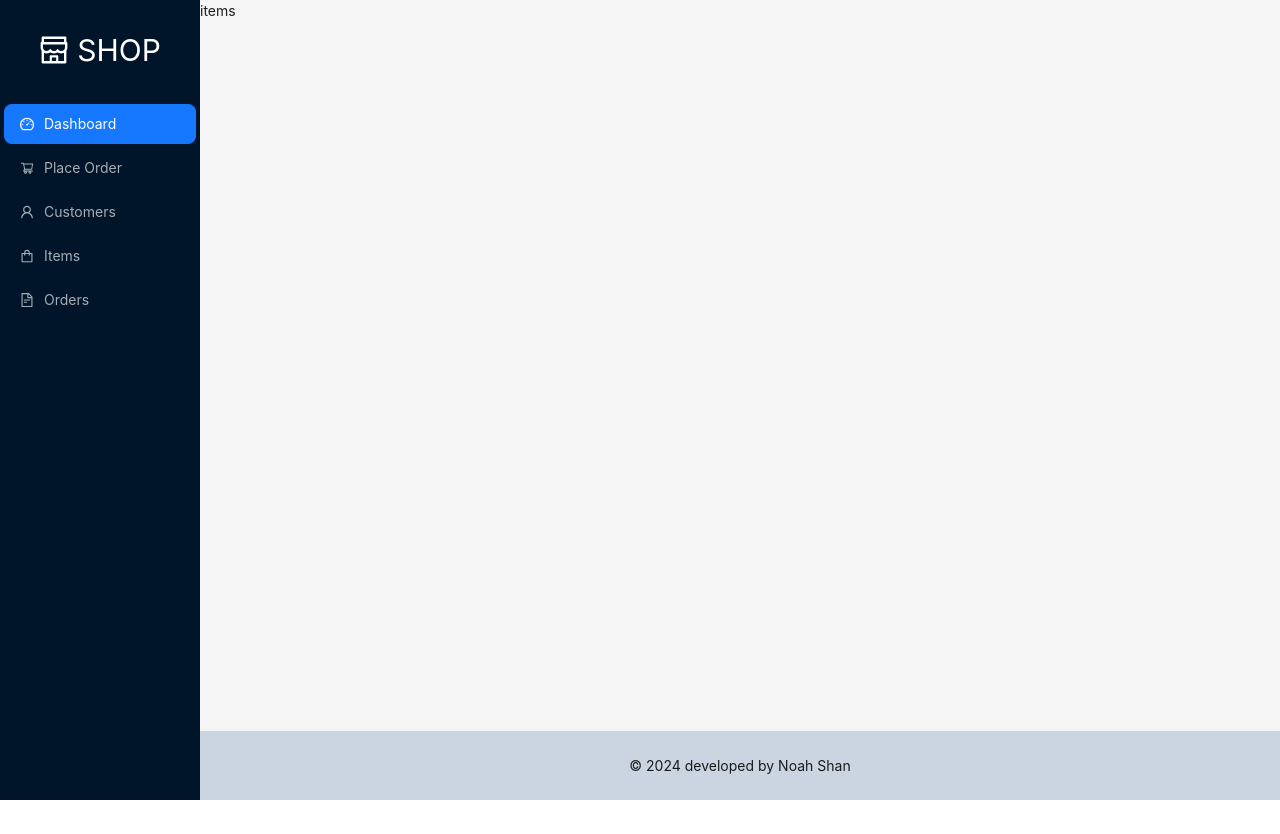
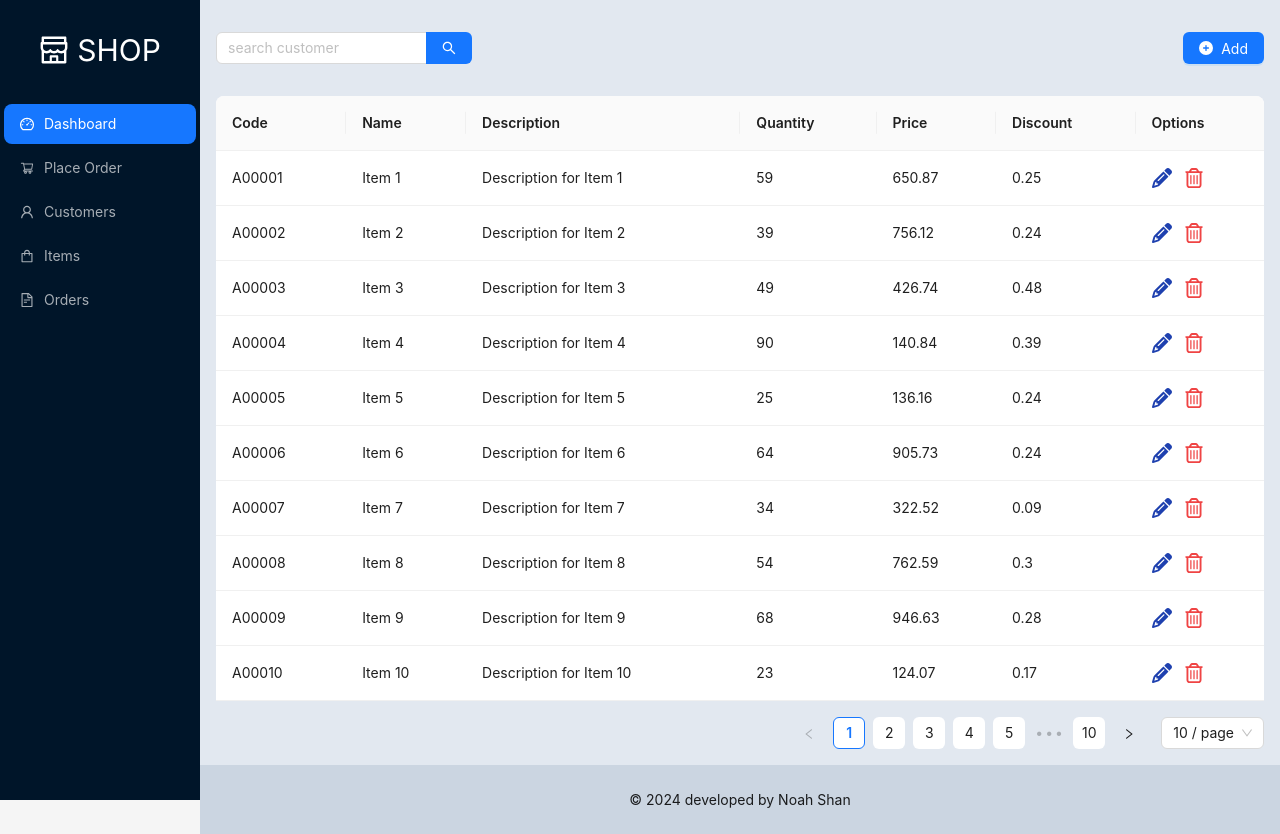
Before and after one commit to Sinna-Shan/Burger-shop, a React (Vite) app in the folder client/: page /items in a window 1280 px wide. Before the commit the page ends 800 px from the top, so only its background shows below. Built offline with nearby package versions, Linux system fonts and the light colour scheme.

Commit message:
Crud Items
Changes to be committed:
	new file:   client/src/data/items.ts
	new file:   client/src/pages/items/ItemModal.tsx
	modified:   client/src/pages/items/Items.tsx

```diff
--- /dev/null
+++ b/client/src/data/items.ts
@@ -0,0 +1,30 @@
+interface Item{
+    code: string;
+    name: string;
+    desc: string;
+    qty: number;
+    price: number;
+    discount: number;
+}
+
+const generateItems = (count:number) => {
+  const items = [];
+
+  for (let i = 1; i <= count; i++) {
+    const item = {
+      code: `A${i.toString().padStart(5, "0")}`, // Generates a code like A001, A002, etc.
+      name: `Item ${i}`,
+      desc: `Description for Item ${i}`,
+      qty: Math.floor(Math.random() * 100) + 1, // Random quantity between 1 and 100
+      price: parseFloat((Math.random() * 1000).toFixed(2)), // Random price between 0 and 1000
+      discount: parseFloat((Math.random() * 0.5).toFixed(2)), // Random discount between 0% and 50%
+    };
+
+    items.push(item);
+  }
+
+  return items;
+};
+const itemData: Item[] = generateItems(100);
+
+export default itemData;
--- /dev/null
+++ b/client/src/pages/items/ItemModal.tsx
@@ -0,0 +1,97 @@
+import { Form, Input, Modal } from "antd";
+import React, { useEffect, useMemo } from "react";
+
+const ItemModal = ({ open, onClose, recordData, items, setItems }) => {
+  const [form] = Form.useForm();
+
+  const initialValues = useMemo(() => {
+    return {
+      code: recordData?.code ?? "",
+      name: recordData?.name ?? "",
+      desc: recordData?.desc ?? "",
+      qty: recordData?.qty ?? "",
+      price: recordData?.price ?? "",
+      discount: recordData?.discount ?? "",
+    };
+  }, [recordData]);
+
+  const handleSave = async () => {
+    const values = await form.validateFields();
+    console.log(values);
+    if (recordData) {
+      const updatedItems = items.map((item) =>
+        item.code === recordData.code ? { ...item, ...values } : item
+      );
+      setItems(updatedItems);
+    } else {
+      setItems([
+        ...items,
+        {
+          ...values,
+          code: `A${(items.length + 1).toString().padStart(5, "0")}`,
+        },
+      ]);
+    }
+    onClose(false);
+  };
+
+  useEffect(() => {
+    if (open) {
+      form.setFieldsValue(initialValues);
+    }
+  }, [open, form, initialValues]);
+  return (
+    <Modal
+      open={open}
+      onCancel={() => onClose()}
+      destroyOnClose
+      title="Create Item"
+      onOk={handleSave}
+    >
+      <Form
+        name="item-form"
+        preserve={false}
+        layout="vertical"
+        initialValues={initialValues}
+        form={form}
+      >
+        <Form.Item hidden name="code">
+          <Input />
+        </Form.Item>
+        <Form.Item
+          name="name"
+          label="Name"
+          rules={[{ required: true, message: "Item name is required!" }]}
+        >
+          <Input placeholder="Item name" />
+        </Form.Item>
+        <Form.Item
+          name="desc"
+          label="Description"
+          rules={[{ required: true, message: "Item description is required!" }]}
+        >
+          <Input placeholder="Item description" />
+        </Form.Item>
+        <Form.Item
+          name="qty"
+          label="Quantity"
+          rules={[{ required: true, message: "Item quantity is required!" }]}
+        >
+          <Input placeholder="Item quantity" />
+        </Form.Item>
+        <Form.Item
+          name="price"
+          label="Price"
+          rules={[{ required: true, message: "Item price is required!" }]}
+        >
+          <Input placeholder="Item price" />
+        </Form.Item>
+        <Form.Item name="discount" label="Discount">
+          <Input placeholder="Item discount" />
+        </Form.Item>
+      </Form>
+    </Modal>
+  );
+};
+
+export default ItemModal;
--- a/client/src/pages/items/Items.tsx
+++ b/client/src/pages/items/Items.tsx
@@ -1,11 +1,75 @@
-import React from 'react';
+import React, { useState } from "react";
+import MainLayout from "../../components/layouts/MainLayout";
+import itemData from "../../data/items";
+import { Popconfirm, Table } from "antd";
+import ItemModal from "./ItemModal";
+import { FaPencil, FaRegTrashCan } from "react-icons/fa6";
 
 const Items = () => {
-    return (
-        <div>
-            items
+  const [items, setItems] = useState(itemData);
+  const [open, setOpen] = useState(false);
+  const [recordData, setRecordData] = useState(null);
+  const initialItems = itemData;
+
+  function onClose() {
+    setRecordData(null);
+    setOpen(false);
+  }
+
+  function handleUpdate(record) {
+    setRecordData(record);
+    setOpen(true);
+  }
+
+  function handleDelete(code) {
+    setItems(items.filter((item) => item.code !== code));
+  }
+  const columns = [
+    { title: "Code", dataIndex: "code", key: "code" },
+    { title: "Name", dataIndex: "name", key: "name" },
+    { title: "Description", dataIndex: "desc", key: "desc" },
+    { title: "Quantity", dataIndex: "qty", key: "qty" },
+    { title: "Price", dataIndex: "price", key: "price" },
+    { title: "Discount", dataIndex: "discount", key: "discount" },
+    {
+      title: "Options",
+      dataIndex: "options",
+      key: "options",
+      render: (_: unknown, record) => (
+        <div className="flex gap-3 text-xl">
+          <FaPencil
+            className="text-blue-800"
+            onClick={() => handleUpdate(record)}
+          />
+          <Popconfirm
+            title="Delete Item"
+            description={`Are you sure want to delete Item ${record.name}`}
+            onConfirm={() => handleDelete(record.code)}
+          >
+            <FaRegTrashCan className="text-red-500" />
+          </Popconfirm>
         </div>
-    );
-}
+      ),
+    },
+  ];
+
+  return (
+    <MainLayout
+      initialData={initialItems}
+      data={items}
+      setOpen={setOpen}
+      setData={setItems}
+    >
+      <Table dataSource={items} columns={columns} />
+      <ItemModal
+        open={open}
+        onClose={onClose}
+        recordData={recordData}
+        items={items}
+        setItems={setItems}
+      />
+    </MainLayout>
+  );
+};
 
 export default Items;
```
